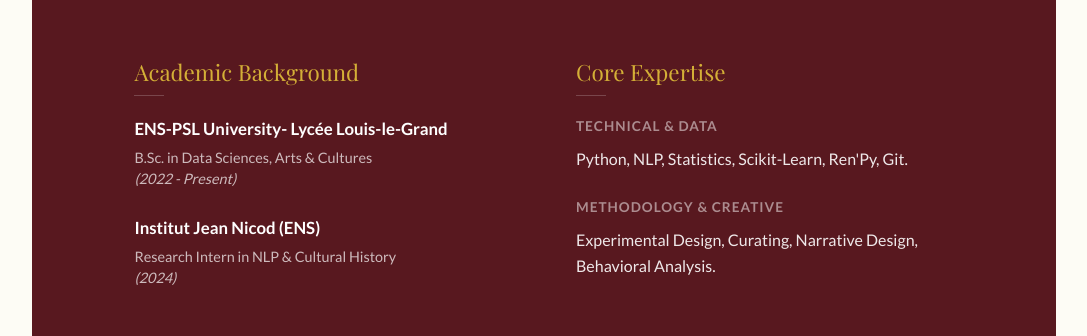
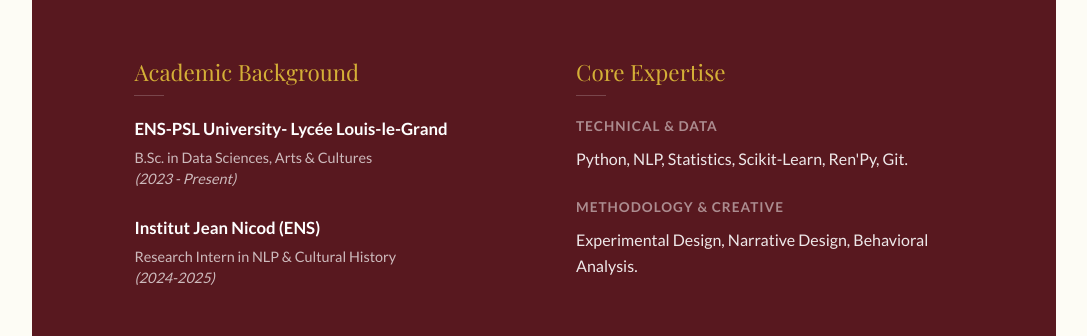
Before and after one commit to Safia1602/Safia-LAMRI--site-perso, a plain HTML site: page index.html in a window 1280 px wide. Shown: the part 6721-7057 px from the top of the page, without its empty margins (96-1183 px from the left). Drawn offline with nearby package versions, Linux system fonts and the light colour scheme; a web font is replaced by a local one.

Commit message:
Update index.html

```diff
--- a/index.html
+++ b/index.html
@@ -356,11 +356,11 @@
             <ul class="footer-list">
               <li>
                 <span class="highlight-gold">ENS-PSL University- Lycée Louis-le-Grand</span>
-                <p class="small-text">B.Sc. in Data Sciences, Arts & Cultures <br><em>(2022 - Present)</em></p>
+                <p class="small-text">B.Sc. in Data Sciences, Arts & Cultures <br><em>(2023 - Present)</em></p>
               </li>
               <li>
                 <span class="highlight-gold">Institut Jean Nicod (ENS)</span>
-                <p class="small-text">Research Intern in NLP & Cultural History <br><em>(2024)</em></p>
+                <p class="small-text">Research Intern in NLP & Cultural History <br><em>(2024-2025)</em></p>
               </li>
             </ul>
           </div>
@@ -374,7 +374,7 @@
               </div>
               <div class="skill-group">
                 <h4>Methodology & Creative</h4>
-                <p>Experimental Design, Curating, Narrative Design, Behavioral Analysis.</p>
+                <p>Experimental Design, Narrative Design, Behavioral Analysis.</p>
               </div>
             </div>
           </div>
```
